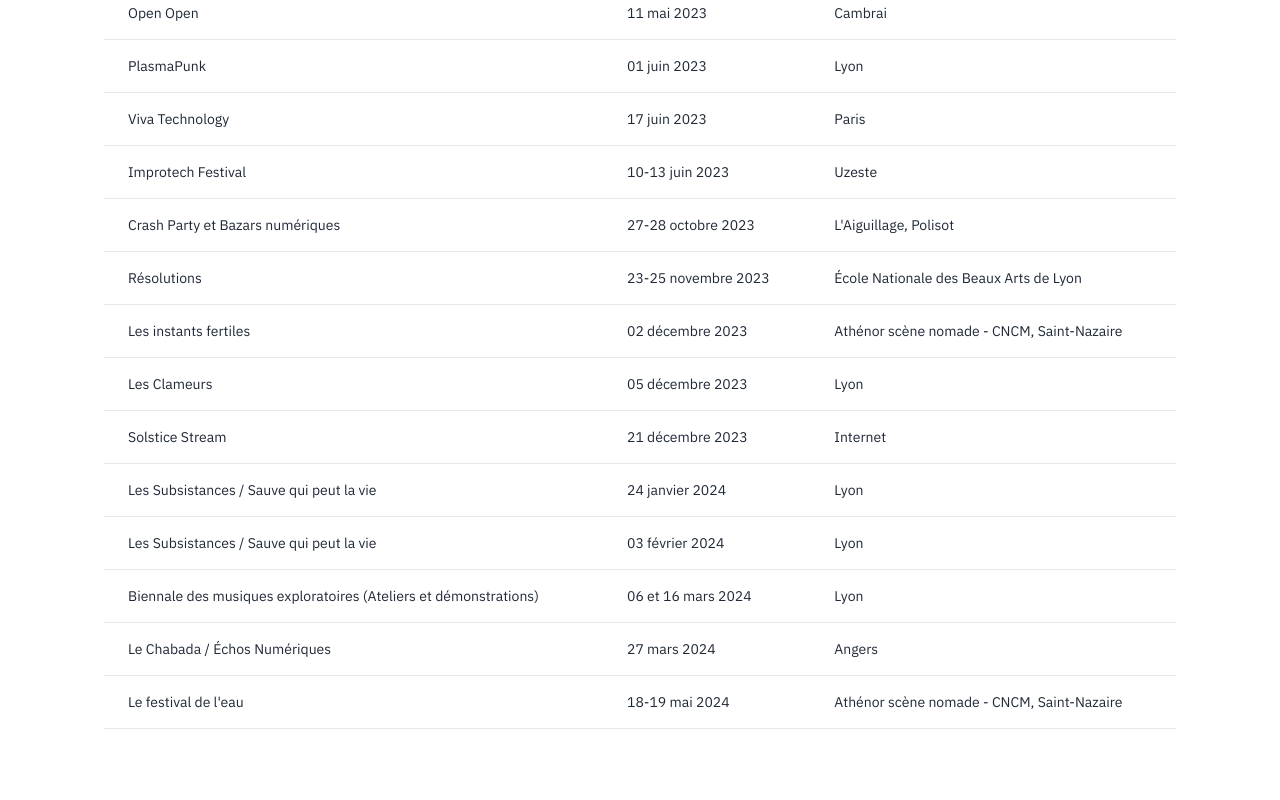
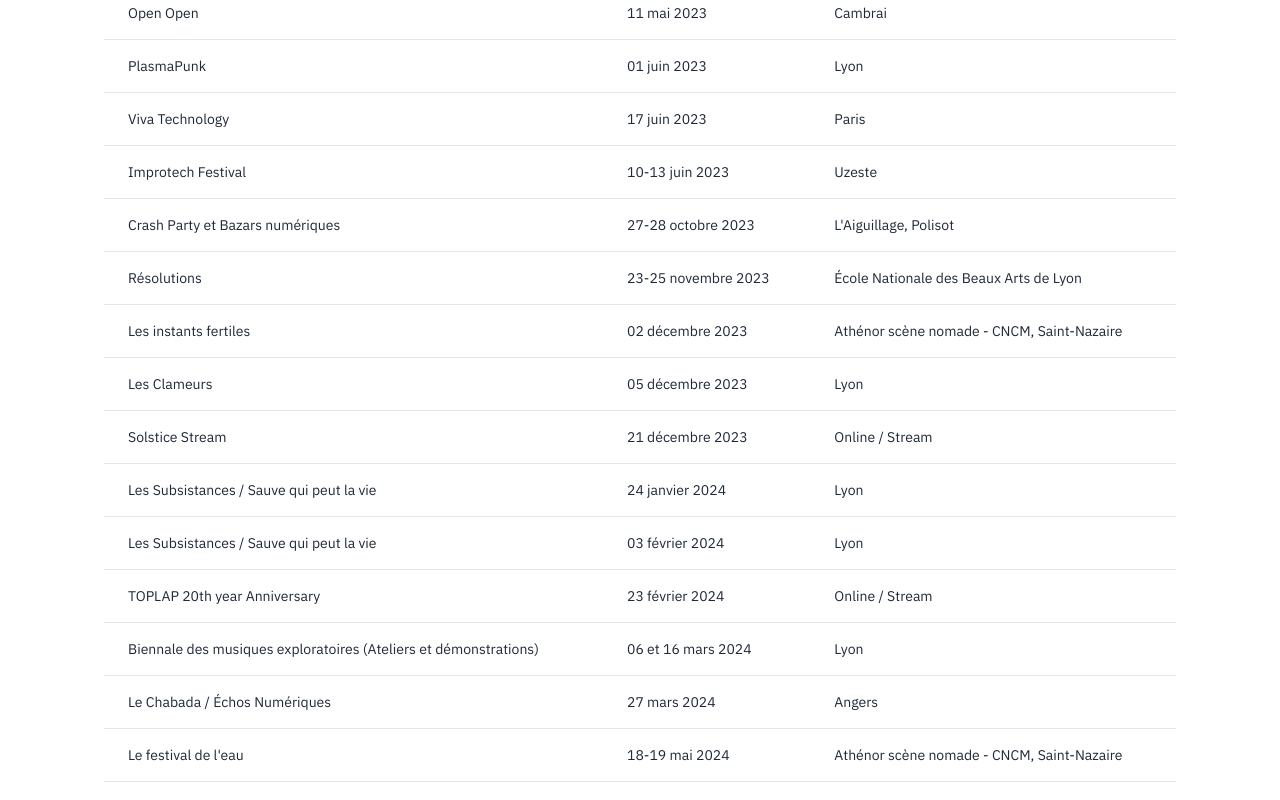
Before and after one commit to Bubobubobubobubo/Website, an Eleventy site: page src/music.html in a window 1280 px wide. Shown: the part 4652-5452 px from the top of the page. Built offline with nearby package versions, Linux system fonts and the light colour scheme; Eleventy itself is replaced by a stand-in of ours; files that its build step writes are made by us from their sources.

Commit message:
Corrections : date. Ajout : TOPLAP 20th

```diff
--- a/src/music.html
+++ b/src/music.html
@@ -477,7 +477,7 @@
               Solstice Stream
             </th>
             <td class="px-6 py-4">21 décembre 2023</td>
-            <td class="px-6 py-4">Internet</td>
+            <td class="px-6 py-4">Online / Stream</td>
           </tr>
 
           <tr class="bg-white border-b">
@@ -500,6 +500,17 @@
             </th>
             <td class="px-6 py-4">03 février 2024</td>
             <td class="px-6 py-4">Lyon</td>
+          </tr>
+
+          <tr class="bg-white border-b">
+            <th
+              scope="row"
+              class="px-6 py-4 font-medium text-gray-800 whitespace-nowrap"
+            >
+              TOPLAP 20th year Anniversary
+            </th>
+            <td class="px-6 py-4">23 février 2024</td>
+            <td class="px-6 py-4">Online / Stream</td>
           </tr>
 
           <tr class="bg-white border-b">
```
